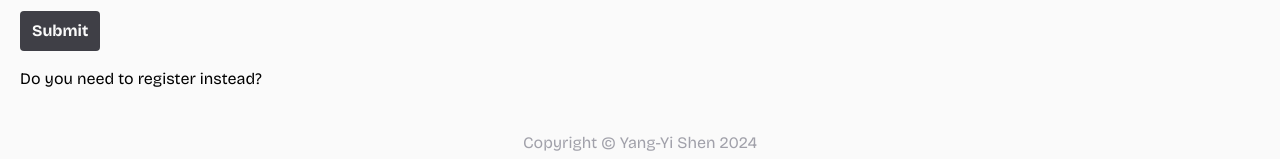
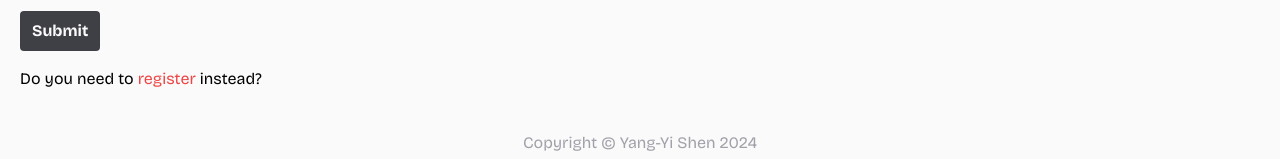
Before and after one commit to yangyi-shen/heart-a-track, a React (Vite) app in the folder frontend/: page /login in a window 1280 px wide. Shown: the part 235-394 px from the top of the page. Built offline with nearby package versions, Linux system fonts and the light colour scheme.

Commit message:
feat: style links

```diff
--- a/frontend/src/components/Login.jsx
+++ b/frontend/src/components/Login.jsx
@@ -53,7 +53,7 @@ export default function Login() {
                 </div>
             </form>
             { error && <p style={{color: 'red'}}>ERROR: username already in use</p> }
-            <p className="mt-4">Do you need to <Link to="/register">register</Link> instead?</p>
+            <p className="mt-4">Do you need to <Link to="/register" className="text-red-500 hover:underline">register</Link> instead?</p>
         </main>
     )
 }
--- a/frontend/src/components/Register.jsx
+++ b/frontend/src/components/Register.jsx
@@ -53,7 +53,7 @@ export default function Register() {
                 </div>
             </form>
             { error && <p style={{color: 'red'}}>ERROR: username already in use</p> }
-            <p className="mt-4">Do you need to <Link to="/login">login</Link> instead?</p>
+            <p className="mt-4">Do you need to <Link to="/login" className="text-red-500 hover:underline">login</Link> instead?</p>
         </main>
     )
 }
```
